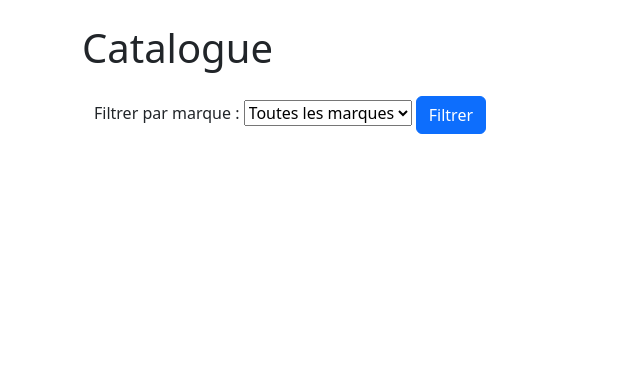
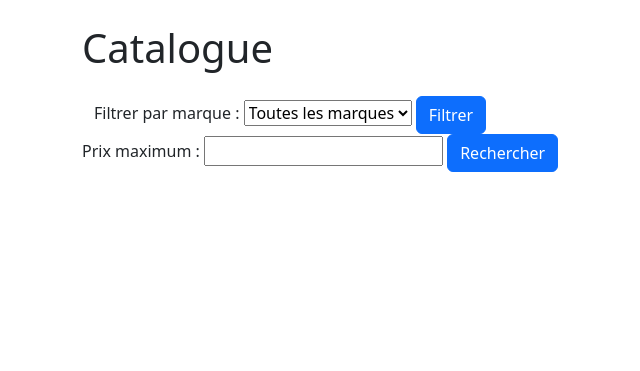
Before and after one commit to abdben13/Projet_Stage, a PHP site: template views/post/index.php in a window 1280 px wide. Shown: the part 56-427 px from the top of the page, without its empty margins (0-640 px from the left). Run offline with PHP 8.4, Linux system fonts and the light colour scheme; the template is opened without the code that fills it, so the values that code supplies are empty.

Commit message:
07/11 filtre de recherche par prix

```diff
--- a/public/index.php
+++ b/public/index.php
@@ -23,6 +23,7 @@ $router
     ->get('/marque/[*:slug]-[i:id]', 'marque/show', 'marque')
     ->get('/Projet_Stage/[*:slug]-[i:id]', 'post/show', 'post')
     ->get('/marques-filter', 'filtre/indexFiltre', 'marques_filter')
+    ->get('/search-by-price', 'post/index', 'search_by_price')
     ->get('/admin', 'admin/post/index', 'admin_posts')
     ->match('/admin/post/[i:id]', 'admin/post/edit', 'admin_post')
     ->post('/admin/post/[i:id]/delete', 'admin/post/delete', 'admin_post_delete')
--- a/views/post/index.php
+++ b/views/post/index.php
@@ -29,6 +29,11 @@ $link = $router->url('home');
         <button type="submit" class="btn btn-primary">Filtrer</button>
     </form>
 </div>
+<form action="#" method="get">
+    <label for="price_max">Prix maximum :</label>
+    <input type="number" id="price_max" name="price_max" min="0">
+    <button type="submit" class="btn btn-primary">Rechercher</button>
+</form>
 <br>
 <div class="row">
     <?php foreach($posts as $post): ?>
```
